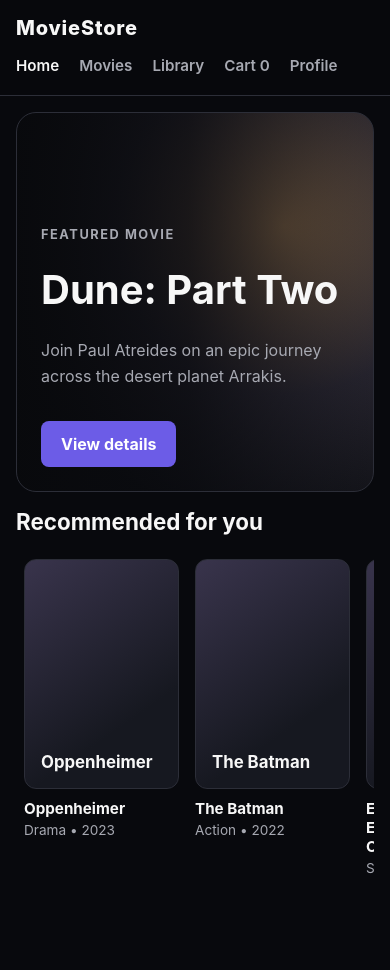
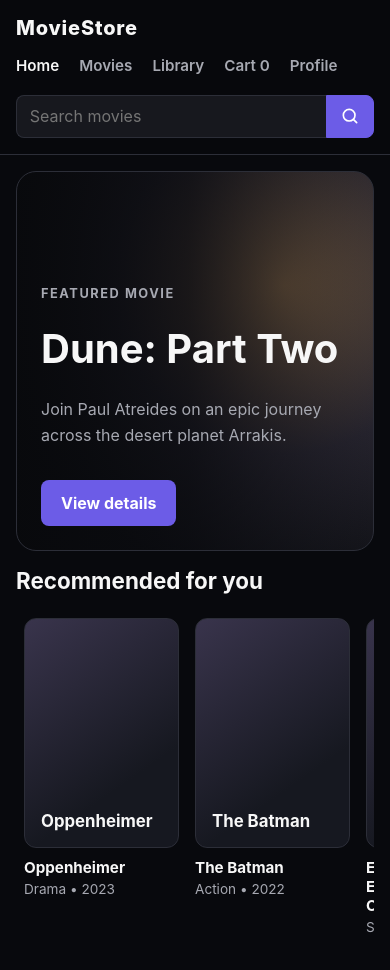
Before and after one commit to mikaeldramatic-ui/MovieStore, a React (Vite) app: page / in a window 390 px wide. Shown: the top 970 px of the page. Before the commit the page ends 940 px from the top, so only its background shows below. Built offline with nearby package versions, Linux system fonts and the light colour scheme; no server answers.

Commit message:
Add navbar component with live movie search

```diff
--- a/src/App.css
+++ b/src/App.css
@@ -2,47 +2,6 @@
   min-height: 100vh;
   color: var(--color-text);
   background: var(--color-background);
-}
-
-.app-header {
-  position: sticky;
-  top: 0;
-  z-index: 10;
-  display: flex;
-  align-items: center;
-  gap: 3rem;
-  min-height: 76px;
-  padding: 0 4vw;
-  background: rgb(8 9 13 /94%);
-  border-bottom: 1px solid var(--color-border);
-}
-
-.logo {
-  color: var(--color-text);
-  font-size: 1.25rem;
-  font-weight: 800;
-  letter-spacing: 0.04em;
-  text-decoration: none;
-  white-space: nowrap;
-}
-
-.app-nav {
-  display: flex;
-  align-items: center;
-  gap: 6px;
-}
-
-.app-nav a {
-  color: var(--color-text-muted);
-  font-size: 0.95rem;
-  font-weight: 600;
-  text-decoration: none;
-  transition: color 160ms ease;
-}
-
-.app-nav a:hover,
-.app-nav a[aria-current="page"] {
-  color: var(--color-text);
 }
 
 .page {
@@ -173,24 +132,6 @@
 }
 
 @media (max-width: 720px) {
-  .app-header {
-    align-items: flex-start;
-    flex-direction: column;
-    gap: 1rem;
-    padding: 1rem;
-  }
-
-  .app-nav {
-    width: 100%;
-    gap: 1.25rem;
-    overflow-x: auto;
-    padding-bottom: 0.25rem;
-  }
-
-  .app-nav a {
-    white-space: nowrap;
-  }
-
   .hero-banner {
     min-height: 380px;
     margin: 1rem;
--- a/src/App.jsx
+++ b/src/App.jsx
@@ -1,5 +1,5 @@
-import { NavLink, Route, Routes } from "react-router-dom";
-import { useSelector } from "react-redux";
+import { Route, Routes } from "react-router-dom";
+import Navbar from "./components/Navbar.jsx";
 import HomePage from "./pages/HomePage.jsx";
 import MoviePage from "./pages/MoviePage.jsx";
 import ProfilePage from "./pages/ProfilePage.jsx";
@@ -17,25 +17,9 @@
 }
 
 export default function App() {
-  const cartCount = useSelector((state) => state.cart.items.length);
-
   return (
     <div className="app">
-      <header className="app-header">
-        <NavLink to="/" end className="logo">
-          MovieStore
-        </NavLink>
-
-        <nav className="app-nav">
-          <NavLink to="/" end>
-            Home
-          </NavLink>
-          <NavLink to="/movies">Movies</NavLink>
-          <NavLink to="/library">Library</NavLink>
-          <NavLink to="/cart">Cart {cartCount}</NavLink>
-          <NavLink to="/profile">Profile</NavLink>
-        </nav>
-      </header>
+      <Navbar />
 
       <Routes>
         <Route path="/" element={<HomePage />} />
--- /dev/null
+++ b/src/components/Navbar.jsx
@@ -0,0 +1,99 @@
+import { NavLink, useNavigate, useSearchParams } from "react-router-dom";
+import { useSelector } from "react-redux";
+import { useEffect, useState } from "react";
+import styles from "./Navbar.module.css";
+
+export default function Navbar() {
+  const cartCount = useSelector((state) => state.cart.items.length);
+
+  const navigate = useNavigate();
+  const [searchParams] = useSearchParams();
+  const currentQuery = searchParams.get("query") ?? "";
+  const [searchText, setSearchText] = useState(currentQuery);
+
+  useEffect(() => {
+    setSearchText(currentQuery);
+  }, [currentQuery]);
+
+  function handleSearchChange(event) {
+    const value = event.target.value;
+    setSearchText(value);
+
+    const nextParams = new URLSearchParams(searchParams);
+
+    if (value.trim()) {
+      nextParams.set("query", value);
+    } else {
+      nextParams.delete("query");
+    }
+
+    const search = nextParams.toString();
+    navigate(`/movies${search ? `?${search}` : ""}`, { replace: true });
+  }
+
+  function handleSearch(event) {
+    event.preventDefault();
+
+    const nextParams = new URLSearchParams(searchParams);
+    const query = searchText.trim();
+
+    if (query) {
+      nextParams.set("query", query);
+    } else {
+      nextParams.delete("query");
+    }
+
+    const search = nextParams.toString();
+    navigate(`/movies${search ? `?${search}` : ""}`, { replace: true });
+  }
+
+  return (
+    <header className={styles.header}>
+      <NavLink to="/" end className={styles.logo}>
+        MovieStore
+      </NavLink>
+
+      <nav className={styles.nav}>
+        <NavLink to="/" end>
+          Home
+        </NavLink>
+        <NavLink to="/movies">Movies</NavLink>
+        <NavLink to="/library">Library</NavLink>
+        <NavLink to="/cart">Cart {cartCount}</NavLink>
+        <NavLink to="/profile">Profile</NavLink>
+      </nav>
+
+      <form className={styles.searchForm} onSubmit={handleSearch}>
+        <input
+          className={styles.searchInput}
+          type="search"
+          value={searchText}
+          onChange={handleSearchChange}
+          placeholder="Search movies"
+          aria-label="Search movies"
+        />
+
+        <button
+          className={styles.searchButton}
+          type="submit"
+          aria-label="Submit movie search"
+        >
+          <svg
+            aria-hidden="true"
+            viewBox="0 0 24 24"
+            width="20"
+            height="20"
+            fill="none"
+            stroke="currentColor"
+            strokeWidth="2"
+            strokeLinecap="round"
+            strokeLinejoin="round"
+          >
+            <circle cx="11" cy="11" r="7" />
+            <path d="m20 20-4-4" />
+          </svg>
+        </button>
+      </form>
+    </header>
+  );
+}
--- /dev/null
+++ b/src/components/Navbar.module.css
@@ -0,0 +1,111 @@
+.header {
+  position: sticky;
+  top: 0;
+  z-index: 10;
+  display: grid;
+  grid-template-columns: minmax(0, 1fr) auto minmax(0, 1fr);
+  align-items: center;
+  gap: 1rem;
+  min-height: 76px;
+  padding: 0 4vw;
+  background: rgb(8 9 13 / 94%);
+  border-bottom: 1px solid var(--color-border);
+}
+
+.logo {
+  justify-self: start;
+  color: var(--color-text);
+  font-size: 1.25rem;
+  font-weight: 800;
+  letter-spacing: 0.04em;
+  text-decoration: none;
+  white-space: nowrap;
+}
+
+.nav {
+  display: flex;
+  align-items: center;
+  justify-self: center;
+  gap: 6px;
+}
+
+.nav a {
+  color: var(--color-text-muted);
+  font-size: 0.95rem;
+  font-weight: 600;
+  text-decoration: none;
+  transition: color 160ms ease;
+}
+
+.nav a:hover,
+.nav a[aria-current="page"] {
+  color: var(--color-text);
+}
+
+.searchForm {
+  display: flex;
+  align-items: center;
+  justify-self: end;
+  width: min(100%, 320px);
+  min-width: 0;
+}
+
+.searchInput {
+  box-sizing: border-box;
+  flex: 1;
+  min-width: 0;
+  padding: 0.65rem 0.8rem;
+  color: var(--color-text);
+  background: #17181e;
+  border: 1px solid var(--color-border);
+  border-right: 0;
+  border-radius: 8px 0 0 8px;
+  font: inherit;
+}
+
+.searchInput:focus-visible {
+  outline: 2px solid var(--color-accent);
+  outline-offset: 2px;
+}
+
+.searchButton {
+  display: grid;
+  place-items: center;
+  padding: 0.65rem 0.8rem;
+  color: white;
+  background: var(--color-accent);
+  border: 1px solid var(--color-accent);
+  border-radius: 0 8px 8px 0;
+  cursor: pointer;
+}
+
+.searchButton:hover {
+  filter: brightness(1.1);
+}
+
+@media (max-width: 720px) {
+  .header {
+    display: flex;
+    align-items: flex-start;
+    flex-direction: column;
+    gap: 1rem;
+    padding: 1rem;
+  }
+
+  .nav {
+    width: 100%;
+    justify-self: auto;
+    gap: 1.25rem;
+    overflow-x: auto;
+    padding-bottom: 0.25rem;
+  }
+
+  .nav a {
+    white-space: nowrap;
+  }
+
+  .searchForm {
+    width: 100%;
+    justify-self: auto;
+  }
+}
--- a/src/pages/MoviePage.jsx
+++ b/src/pages/MoviePage.jsx
@@ -41,30 +41,6 @@
   return (
     <main className="page">
       <h1>Movies</h1>
-
-      <label className={styles.searchLabel} htmlFor="movie-search">
-        Search for a movie
-      </label>
-
-      <input
-        id="movie-search"
-        className={styles.movieSearch}
-        type="search"
-        value={query}
-        onChange={(event) => {
-          const value = event.target.value;
-          const nextParams = new URLSearchParams(searchParams);
-
-          if (value) {
-            nextParams.set("query", value);
-          } else {
-            nextParams.delete("query");
-          }
-
-          setSearchParams(nextParams, { replace: true });
-        }}
-        placeholder="For example, Dune"
-      />
 
       {genresLoading && <p>Loading genres...</p>}
       {genresError && <p role="alert">{genresError}</p>}
```
